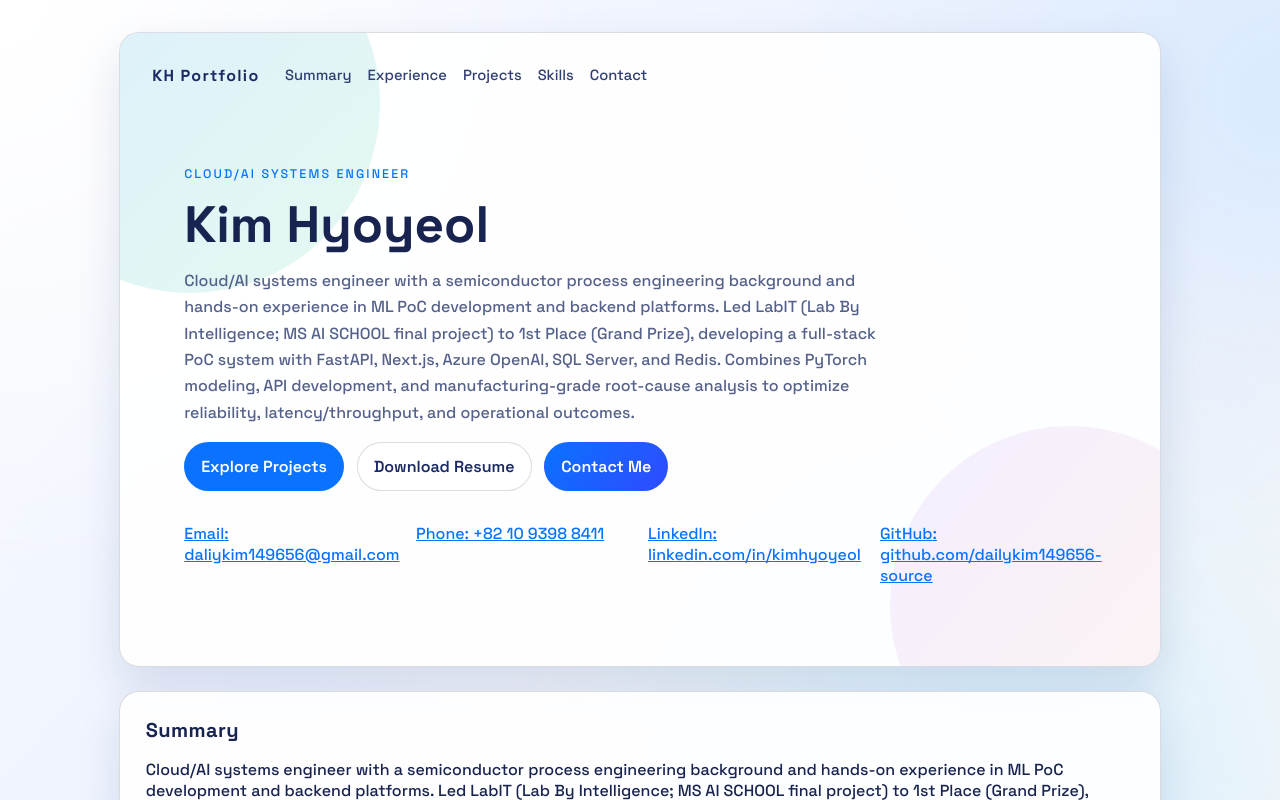
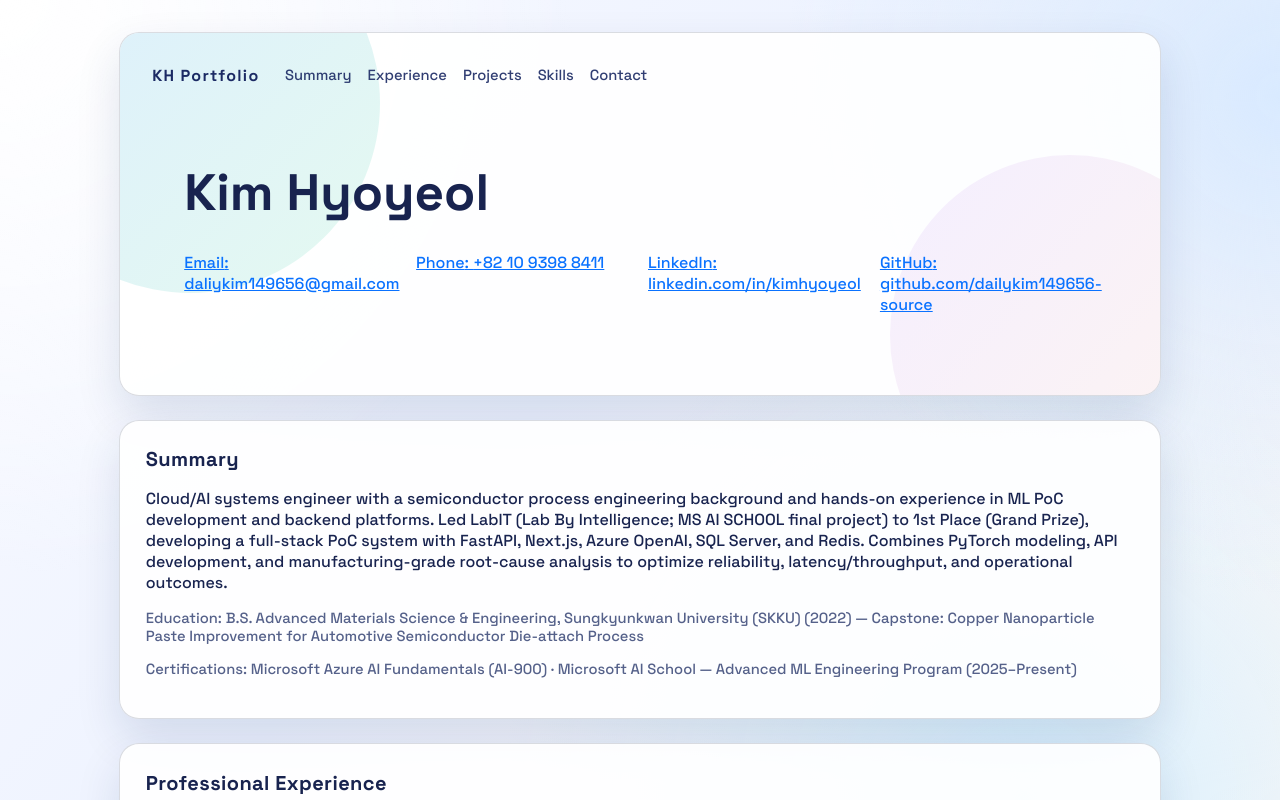
Before and after one commit to dailykim149656-source/Portfolio_KHY, a React (Vite) app: page / in a window 1280 px wide. Shown: the top 800 px of the page. Built offline with nearby package versions, Linux system fonts and the light colour scheme.

Commit message:
Simplify hero card to name and contact only
Remove top summary and CTA buttons to avoid duplication with summary section.

```diff
--- a/src/App.tsx
+++ b/src/App.tsx
@@ -500,20 +500,7 @@ function App() {
           ))}
         </nav>
         <div className="hero-copy">
-          <p className="eyebrow">{portfolio.title.en}</p>
           <h1>{portfolio.name}</h1>
-          <p className="intro">{portfolio.summary.en}</p>
-          <div className="hero-actions">
-            <a href={getSectionHash('projects')} className="btn-primary">
-              {label.actions.explore}
-            </a>
-            <a href={`${import.meta.env.BASE_URL}${resumeFileName}`} className="btn-secondary">
-              {label.actions.resume}
-            </a>
-            <a href={`mailto:${portfolio.contact.email}`} className="btn-accent">
-              {label.actions.contact}
-            </a>
-          </div>
           <p className="hero-meta">
             <a href={`mailto:${portfolio.contact.email}`} aria-label={`${label.contactLabel}: ${portfolio.contact.email}`}>
               {label.contactLabel}: {portfolio.contact.email}
```
